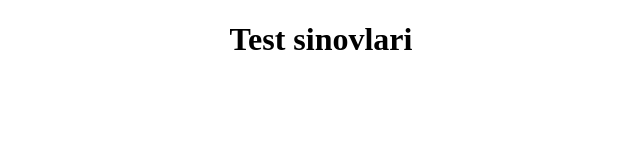
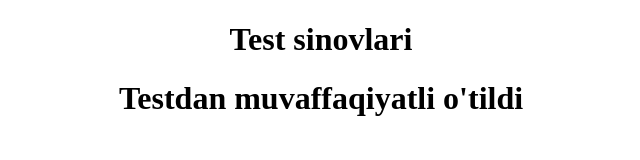
Before and after one commit to Ozod06/git-hub-test, a plain HTML site: page index.html in a window 1280 px wide. Shown: the whole page, without its empty margins (319-959 px from the left). Drawn offline with Linux system fonts and the light colour scheme.

Commit message:
Test tugadi

```diff
--- a/index.html
+++ b/index.html
@@ -7,5 +7,6 @@
 </head>
 <body>
     <center><h1>Test sinovlari</h1></center>
+    <center><h1>Testdan muvaffaqiyatli o'tildi</h1></center>
 </body>
 </html>
```
